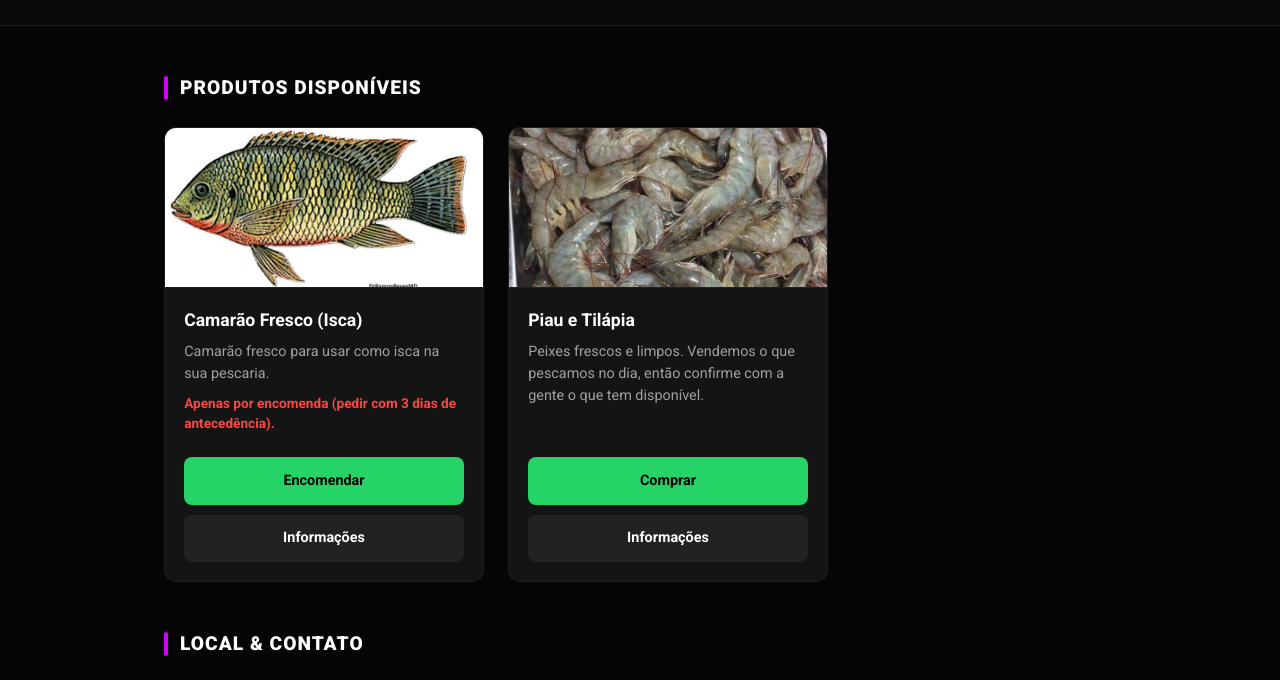
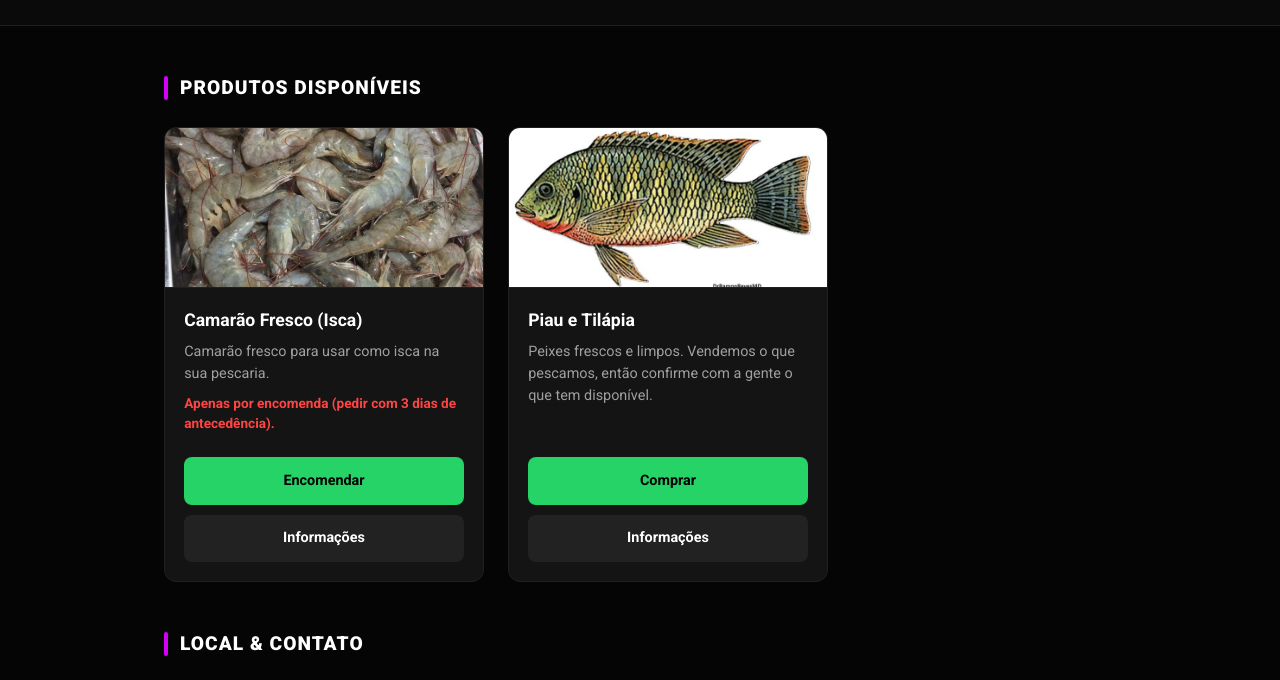
Before and after one commit to AdnzDev/Shop-af, a plain HTML site: page index.html in a window 1280 px wide. Shown: the part 59-739 px from the top of the page. Drawn offline with Linux system fonts and the light colour scheme.

Commit message:
Add files via upload

```diff
--- a/index.html
+++ b/index.html
@@ -212,7 +212,7 @@
 
         <div class="grid">
             <div class="card">
-                <img src="foto1.jpg" alt="Camarão Fresco" class="card-img">
+                <img src="isca.jpg" alt="Camarão Fresco" class="card-img">
                 <div class="card-content">
                     <h3 class="card-title">Camarão Fresco (Isca)</h3>
                     <p class="card-desc">
@@ -227,10 +227,10 @@
             </div>
 
             <div class="card">
-                <img src="foto2.jpg" alt="Piau e Tilápia" class="card-img">
+                <img src="peixe.jpg" alt="Piau e Tilápia" class="card-img">
                 <div class="card-content">
                     <h3 class="card-title">Piau e Tilápia</h3>
-                    <p class="card-desc">Peixes frescos e limpos. Vendemos o que pescamos no dia, então confirme com a gente o que tem disponível.</p>
+                    <p class="card-desc">Peixes frescos e limpos. Vendemos o que pescamos, então confirme com a gente o que tem disponível.</p>
                     <div class="btn-group">
                         <a href="https://wa.me/557591837196?text=Olá Afonso, queria saber se tem Piau ou Tilápia hoje." class="btn btn-green" target="_blank">Comprar</a>
                         <a href="#info" class="btn btn-dark">Informações</a>
```
Also changed, not shown: isca.jpg (added), peixe.jpg (added).
